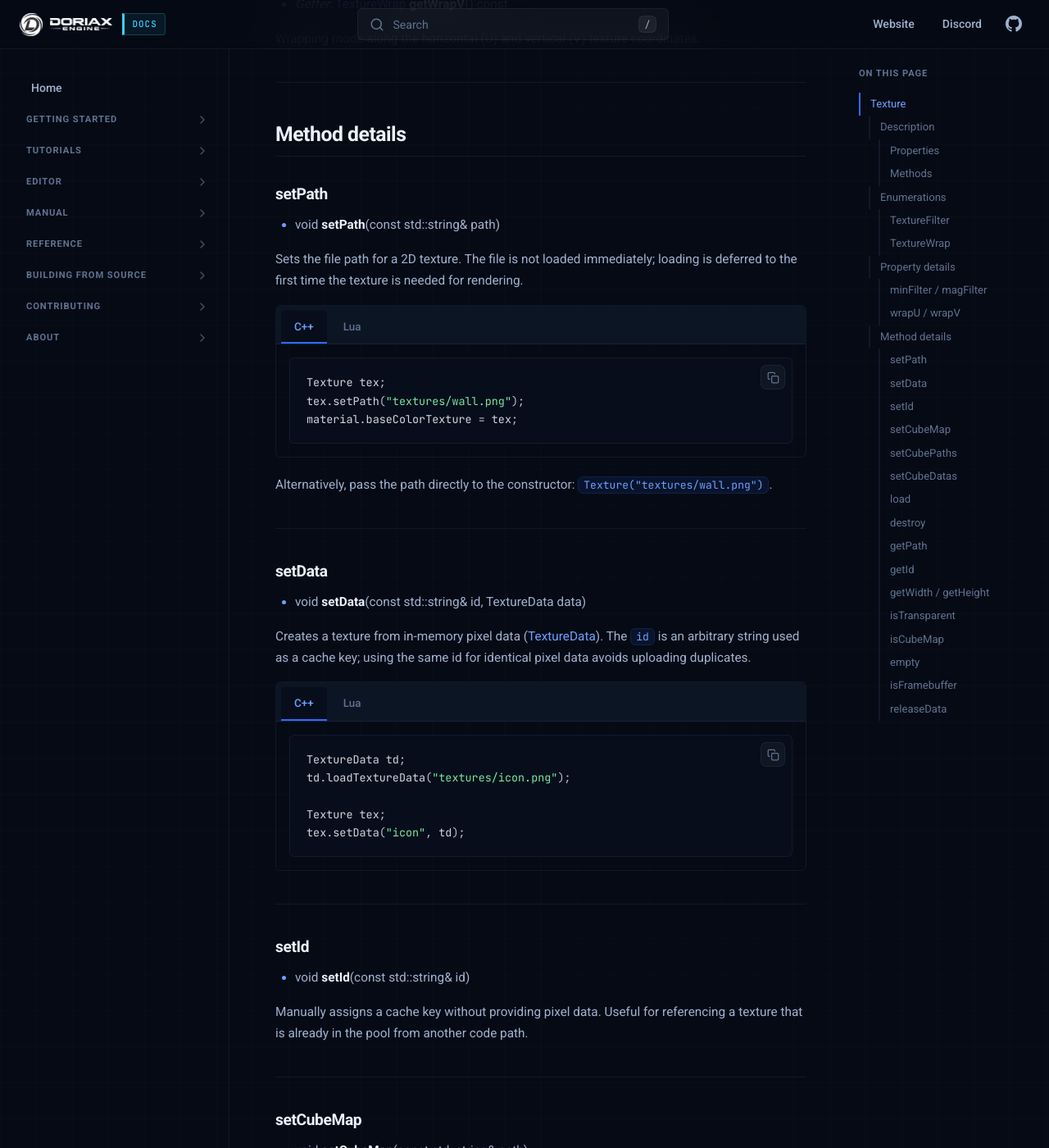
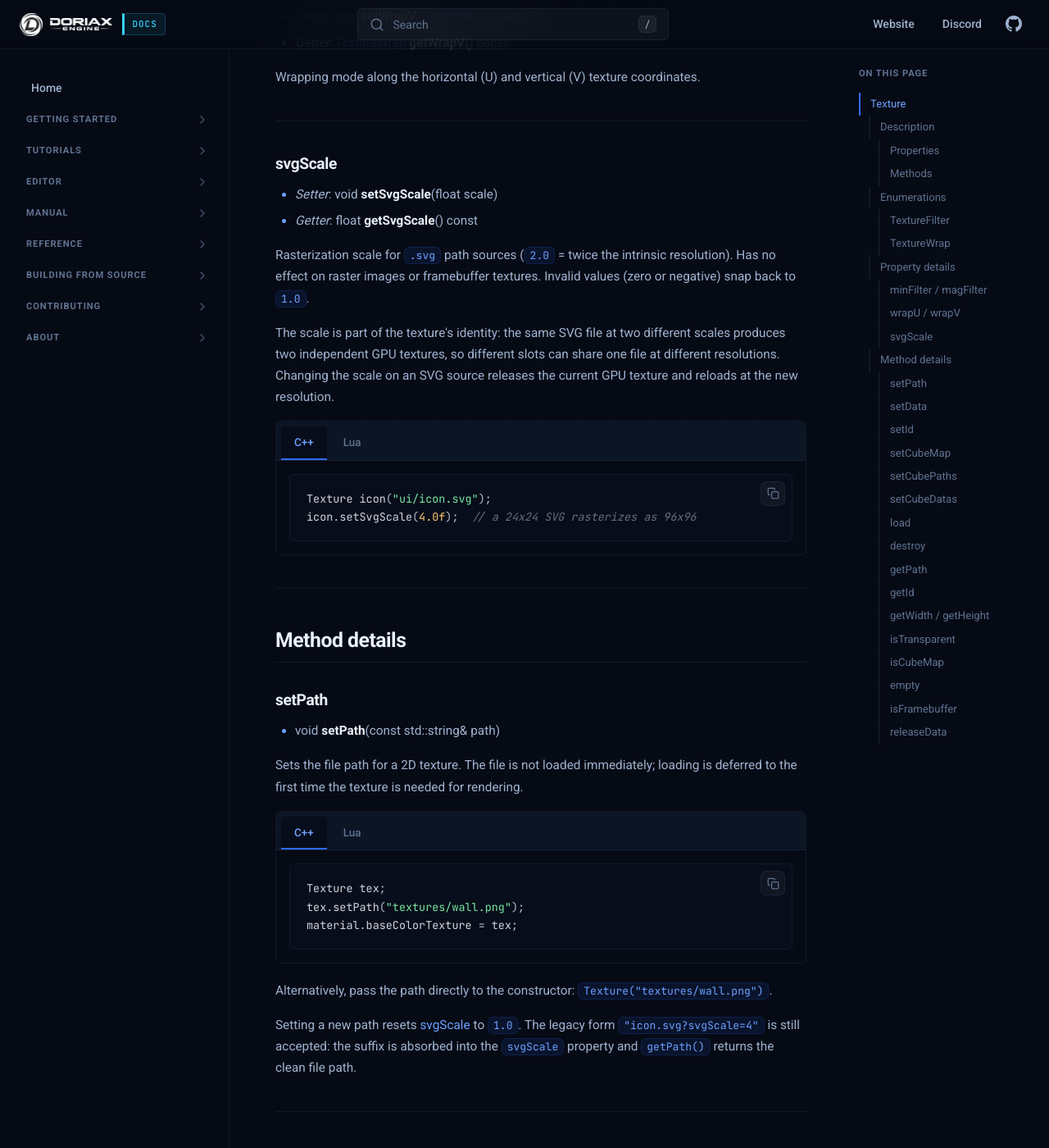
Before and after one commit to doriaxengine/doriax-docs, an MkDocs documentation site: the page built from docs/reference/classes/texture.md, in a window 1280 px wide and 1400 px high, scrolled down 3150 px. Shown: the whole window at 82% size. Built offline with MkDocs 1.6.1, drawn with Linux system fonts in a browser that asks for light colours; some of the changed text lies outside the part shown.

Commit message:
Docs of svgscale in texture

````diff
--- a/docs/reference/classes/texture.md
+++ b/docs/reference/classes/texture.md
@@ -22,6 +22,7 @@ A `Texture` object is a lightweight handle; the actual GPU resource is managed i
 | [TextureFilter](#texturefilter) | [magFilter](#minfilter-magfilter) | `LINEAR` | C++ \| Lua |
 | [TextureWrap](#texturewrap) | [wrapU](#wrapu-wrapv) | `REPEAT` | C++ \| Lua |
 | [TextureWrap](#texturewrap) | [wrapV](#wrapu-wrapv) | `REPEAT` | C++ \| Lua |
+| float | [svgScale](#svgscale) | `1.0` | C++ \| Lua |
 
 ### Methods
 
@@ -95,6 +96,34 @@ Wrapping mode along the horizontal (U) and vertical (V) texture coordinates.
 
 ---
 
+### svgScale
+
+* *Setter*: void **setSvgScale**(float scale)
+* *Getter*: float **getSvgScale**() const
+
+Rasterization scale for `.svg` path sources (`2.0` = twice the intrinsic resolution). Has no
+effect on raster images or framebuffer textures. Invalid values (zero or negative) snap back
+to `1.0`.
+
+The scale is part of the texture's identity: the same SVG file at two different scales
+produces two independent GPU textures, so different slots can share one file at different
+resolutions. Changing the scale on an SVG source releases the current GPU texture and
+reloads at the new resolution.
+
+=== "C++"
+    ```cpp
+    Texture icon("ui/icon.svg");
+    icon.setSvgScale(4.0f);  // a 24x24 SVG rasterizes as 96x96
+    ```
+
+=== "Lua"
+    ```lua
+    local icon = Texture("ui/icon.svg")
+    icon.svgScale = 4  -- a 24x24 SVG rasterizes as 96x96
+    ```
+
+---
+
 ## Method details
 
 ### setPath
@@ -118,6 +147,10 @@ Sets the file path for a 2D texture. The file is not loaded immediately; loading
     ```
 
 Alternatively, pass the path directly to the constructor: `Texture("textures/wall.png")`.
+
+Setting a new path resets [svgScale](#svgscale) to `1.0`. The legacy form
+`"icon.svg?svgScale=4"` is still accepted: the suffix is absorbed into the `svgScale`
+property and `getPath()` returns the clean file path.
 
 ---
 
@@ -223,7 +256,10 @@ Returns the file path associated with this texture. For cube maps, `index` selec
 
 * std::string **getId**() const
 
-Returns the internal cache key used to identify this texture in the pool.
+Returns the internal cache key used to identify this texture in the pool. For an SVG source
+with a non-default [svgScale](#svgscale), the id encodes the scale (`"icon.svg?svgScale=4"`)
+because each scale is a separate pool entry; use [getPath](#getpath) when you need the plain
+file path.
 
 ---
 
````
Also changed, not shown: docs/editor/properties.md (+18 -6 lines), docs/manual/resources-and-assets.md (+24 -6 lines).
